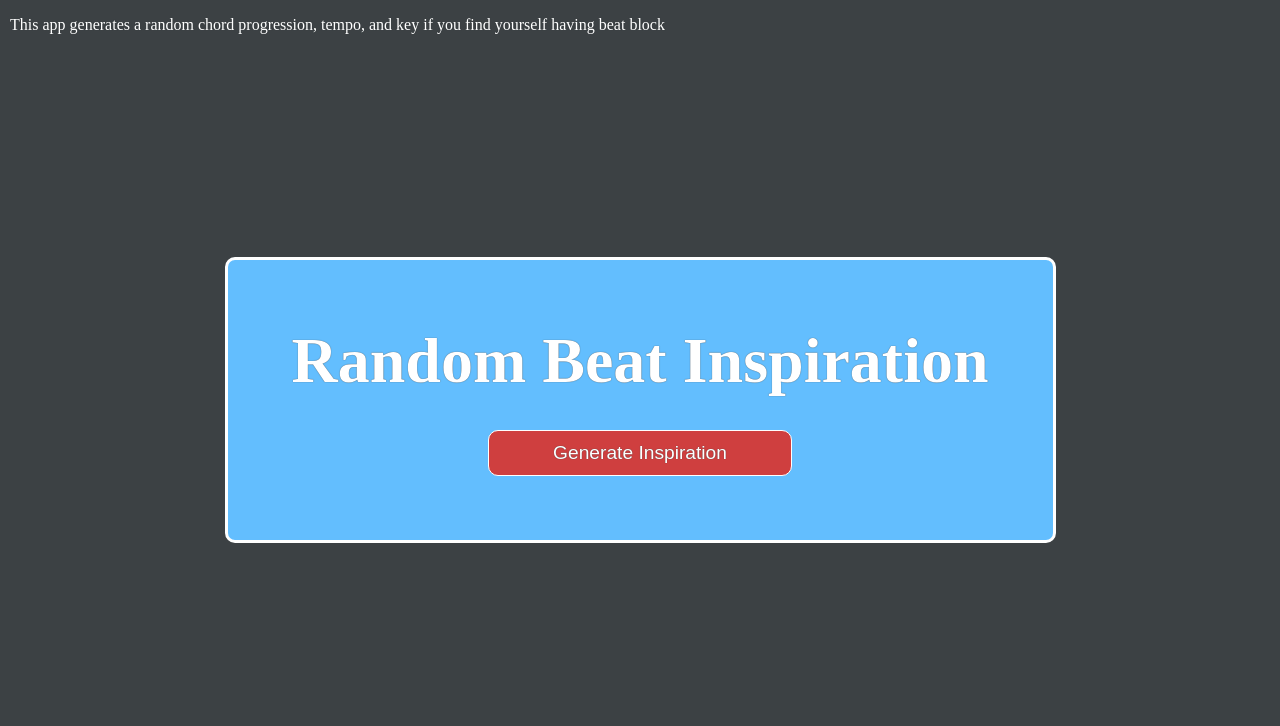
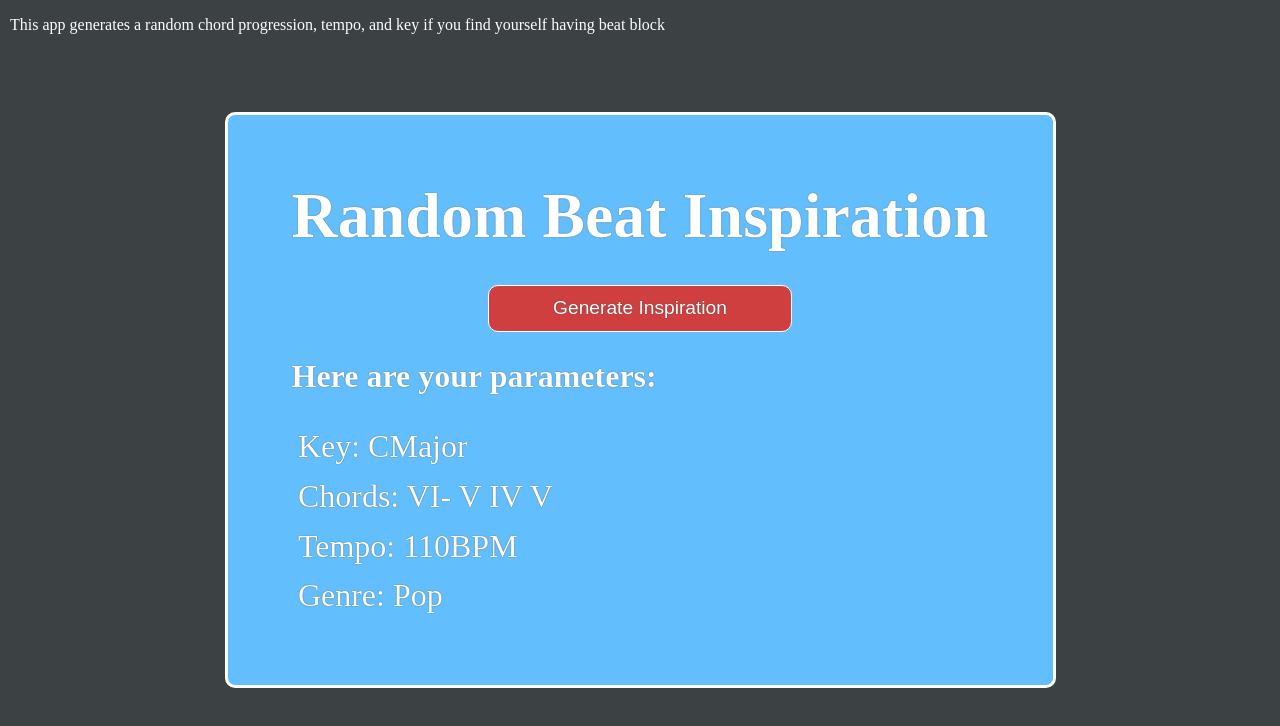
Before and after one commit to petehodnefield/random-beat-inspiration, a plain HTML site: page index.html in a window 1280 px wide. Both pictures are taken after a click on the button "Generate Inspiration". Drawn offline with Linux system fonts and the light colour scheme.

Commit message:
basic generation feature done

```diff
--- a/assets/css/styles.css
+++ b/assets/css/styles.css
@@ -12,11 +12,6 @@
   --lightred-color: #f56161;
 }
 
-
-html {
-
-}
-
 body {
     margin: 0;
     padding: 0;
@@ -27,6 +22,9 @@ body {
 h1 {
     margin: 0;
     font-size: 4rem;
+}
+h2 {
+    font-size: 2rem;
 }
 
 .container {
@@ -77,3 +75,17 @@ h1 {
     background: var(--lightred-color);
     cursor: pointer;
 }
+
+.appended-parameters {
+    width: 100%;
+    text-align: left;
+    display: flex;
+    flex-direction: column;
+    justify-content: start;
+    align-items: left;
+}
+
+.parameters-style {
+    font-size: 2em;
+    padding: .4rem;
+}
--- a/assets/js/script.js
+++ b/assets/js/script.js
@@ -0,0 +1,64 @@
+let generateBtn = document.querySelector("#generateBtn");
+let appendedParametersDivEl = document.querySelector(".appended-parameters")
+
+
+let beatParameters = {
+    key: ["AMinor", "BMajor", "CMajor"],
+    progression: ["VI- V IV V", "VI- V IV III"],
+    tempo: ["110BPM", "120BPM", "130BPM", "140BPM", "150BPM", "160BPM", "170BPM"],
+    style: ["Trap", "lofi", "Pop", "Boom-Bap", "Emo-Rap", "RnB", "Folk", "Drill", "House", "BeatToSmokeTo Type Beat" ]
+}
+
+
+let generateInspiration = function() {
+    // Clear div contents
+    appendedParametersDivEl.textContent = ''
+    //Randomly pull a key
+    let randomKey = beatParameters.key[Math.floor(Math.random() * beatParameters.key.length)]
+    let randomProgression = beatParameters.progression[Math.floor(Math.random() * beatParameters.progression.length)]
+    let randomTempo = beatParameters.tempo[Math.floor(Math.random() * beatParameters.tempo.length)]
+    let randomStyle = beatParameters.style[Math.floor(Math.random() * beatParameters.style.length)]
+
+    // Create a title for the container
+    let generatedTitle = document.createElement("h2")
+    generatedTitle.textContent = "Here are your parameters:"
+
+    appendedParametersDivEl.appendChild(generatedTitle)
+
+    // Create an div with the random key content
+    let randomKeyEl = document.createElement('span')
+    randomKeyEl.textContent = "Key: " + randomKey;
+    randomKeyEl.classList.add("parameters-style")
+    // Append to container
+    appendedParametersDivEl.appendChild(randomKeyEl)
+
+    // Create an div with the random progression content
+    let randomProgressionEl = document.createElement('span')
+    randomProgressionEl.textContent = "Chords: " + randomProgression;
+    randomProgressionEl.classList.add("parameters-style")
+
+    // Append to container
+    appendedParametersDivEl.appendChild(randomProgressionEl)
+
+    // Create an div with the random tempo content
+    let randomTempoEl = document.createElement('span')
+    randomTempoEl.textContent = "Tempo: " + randomTempo;
+    randomTempoEl.classList.add("parameters-style")
+
+    // Append to container
+    appendedParametersDivEl.appendChild(randomTempoEl)
+
+    // Create an div with the random style content
+    let randomStyleEl = document.createElement('span')
+    randomStyleEl.textContent = "Genre: " + randomStyle;
+    randomStyleEl.classList.add("parameters-style")
+
+    // Append to container
+    appendedParametersDivEl.appendChild(randomStyleEl)
+
+
+
+
+}
+
+generateBtn.addEventListener("click", generateInspiration)
--- a/index.html
+++ b/index.html
@@ -16,6 +16,7 @@
       <div class="card">
         <h1>Random Beat Inspiration</h1>
         <button id="generateBtn" class="btn">Generate Inspiration</button>
+        <div class="appended-parameters"></div>
       </div>
     </div>
     <script src="./assets/js/script.js"></script>
```
